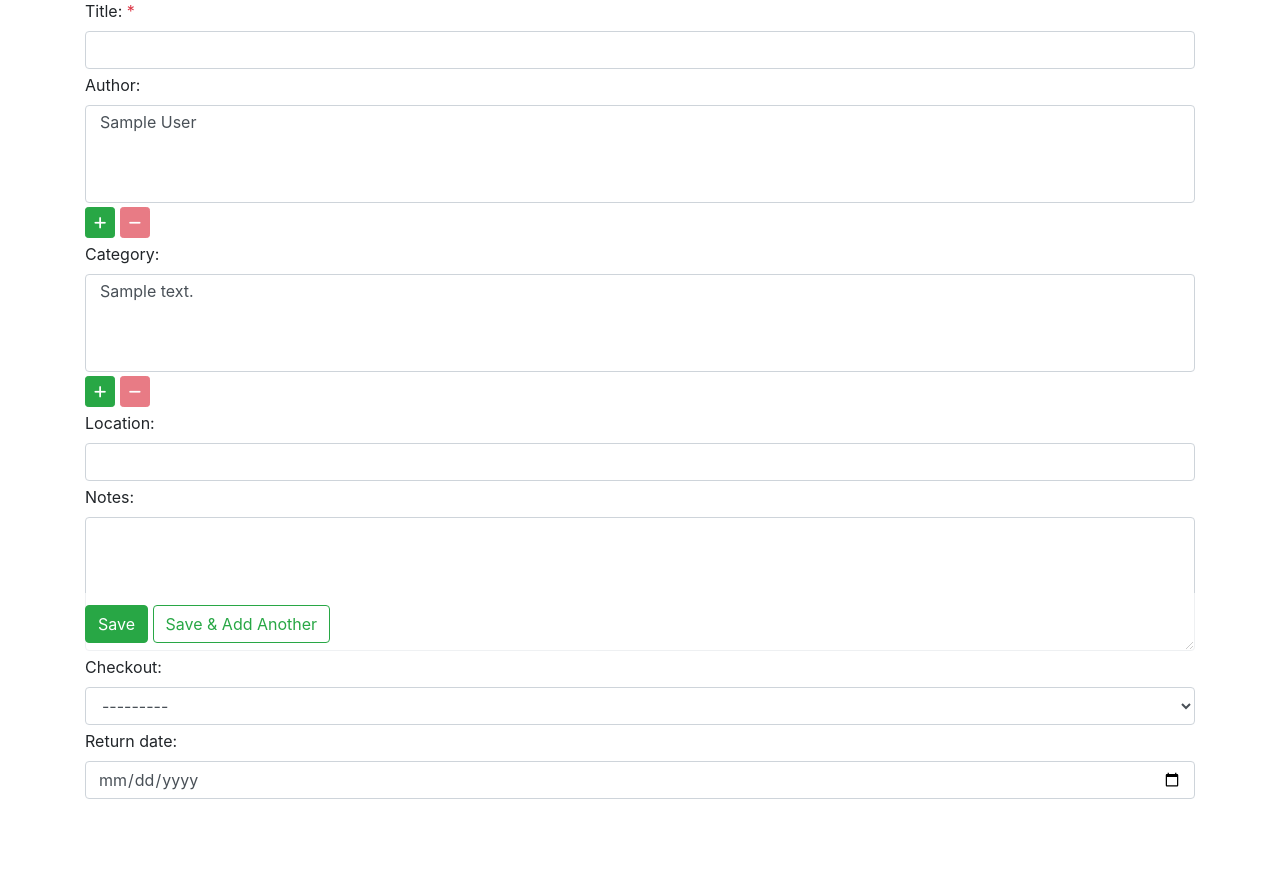
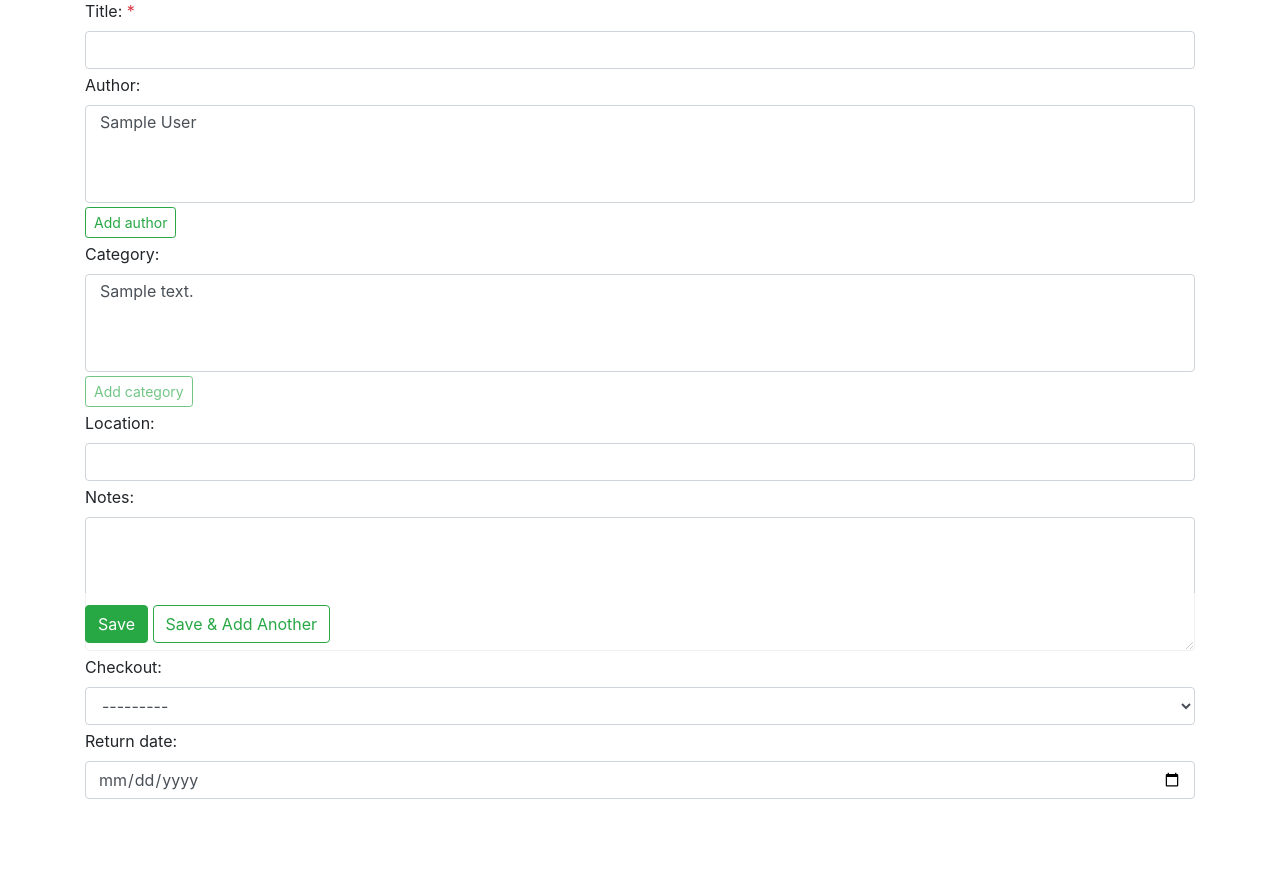
Before and after one commit to zrev2220/booktracker, a Django app: page /add/ in a window 1280 px wide. Shown: the part 145-1026 px from the top of the page. Run offline with Django 3.2, Linux system fonts and the light colour scheme; a user stored in the database is signed in; tables that the repository leaves empty hold one stand-in row (values such as "Sample post"); some libraries are stand-ins or nearby versions.

Commit message:
Remove the remove buttons on book form
We will move deletion of authors and categories to their own management
pages in the future.

```diff
--- a/static/scripts/book_form.js
+++ b/static/scripts/book_form.js
@@ -1,44 +1,20 @@
 "use strict";
 
 // declare jQuery vars
-let $addAuthorBtn, $removeAuthorBtn, $addAuthorModal, $addCategoryBtn, $removeCategoryBtn;
+let $addAuthorBtn, $addAuthorModal, $addCategoryBtn;
 
 $(() => {
   // initialize jQuery vars
   // note: window.authorId and window.categoryId are set in inline script in book_form.html
   $addAuthorBtn = $(`#add-entry-${window.authorId}`);
-  $removeAuthorBtn = $(`#remove-entry-${window.authorId}`);
   $addAuthorModal = $("#add-author-modal");
   $addCategoryBtn = $(`#add-entry-${window.categoryId}`);
-  $removeCategoryBtn = $(`#remove-entry-${window.categoryId}`);
 
   // register event handlers
-  // register change handler for target of each remove button
-  $.each([$removeAuthorBtn, $removeCategoryBtn], (i, btn) => {
-    btn = $(btn);
-    const targetInput = $(btn.data("target"));
-    targetInput.on("change", e => onModifiableInputChanged(btn, $(e.target).val()));
-    // fire the change handler once to initialize button state
-    onModifiableInputChanged(btn, targetInput.val());
-  });
-
-  // Register author form submit handler
   $addAuthorModal.find("form").on("submit", e => onAuthorFormSubmit(e));
-  // Register author form dismiss handler; clear inputs after dismissal
+  // author form dismiss handler; clear inputs after dismissal
   $addAuthorModal.on("hide.bs.modal", e => $(e.target).find(".modal-body input").val(""));
 });
-
-/**
- * Change handler for modifiable inputs--i.e. those accompanied by add/remove buttons.
- *
- * Enables/disables the input's `disabled` property according to its value, empty or nonempty.
- * @param btn {HTMLButtonElement}
- * @param value {string[]}
- */
-function onModifiableInputChanged(btn, value) {
-  // enable/disable remove button if something/nothing is selected
-  btn.prop("disabled", value.length === 0);
-}
 
 /**
  * Submit handler for add author form.
--- a/templates/books/book_form.html
+++ b/templates/books/book_form.html
@@ -46,16 +46,10 @@
         <span class="text-danger">*</span>
       {% endif %}
       {{ form.author }}
-      <div class="list-mod-buttons mt-1">
-        <button id="add-entry-{{ form.author.id_for_label }}" class="add-entry-btn btn btn-sm btn-success"
-                type="button" data-toggle="modal" data-target="#add-author-modal">
-          <i class="fas fa-plus"></i>
-        </button>
-        <button id="remove-entry-{{ form.author.id_for_label }}" class="remove-entry-btn btn btn-sm btn-danger"
-                type="button" data-target="#{{ form.author.id_for_label }}">
-          <i class="fas fa-minus"></i>
-        </button>
-      </div>
+      <button id="add-entry-{{ form.author.id_for_label }}" class="add-entry-btn btn btn-sm btn-outline-success mt-1"
+              type="button" data-toggle="modal" data-target="#add-author-modal">
+        Add author
+      </button>
     </div>
     {# Category field #}
     {# TODO Convert to field of checkboxes #}
@@ -65,16 +59,10 @@
         <span class="text-danger">*</span>
       {% endif %}
       {{ form.category }}
-      <div class="list-mod-buttons mt-1">
-        <button id="add-entry-{{ form.category.id_for_label }}" class="add-entry-btn btn btn-sm btn-success"
-                type="button">
-          <i class="fas fa-plus"></i>
-        </button>
-        <button id="remove-entry-{{ form.category.id_for_label }}" class="remove-entry-btn btn btn-sm btn-danger"
-                type="button" data-target="#{{ form.category.id_for_label }}">
-          <i class="fas fa-minus"></i>
-        </button>
-      </div>
+      <button id="add-entry-{{ form.category.id_for_label }}" class="add-entry-btn btn btn-sm btn-outline-success mt-1"
+              type="button" disabled>
+        Add category
+      </button>
     </div>
     {# Location field #}
     <div class="form-field-row mb-1">
@@ -115,7 +103,8 @@
                value="Save & Add Another" name="save+add">
       {% else %}
         <button id="cancel-btn" class="w-sm-100 btn btn-outline-primary .outline-btn-solid-bg my-1"
-          onclick="window.location.href='{% url 'book-detail' object.id %}'; return false;">Cancel</button>
+                onclick="window.location.href='{% url 'book-detail' object.id %}'; return false;">Cancel
+        </button>
       {% endif %}
     </div>
   </form>
```
